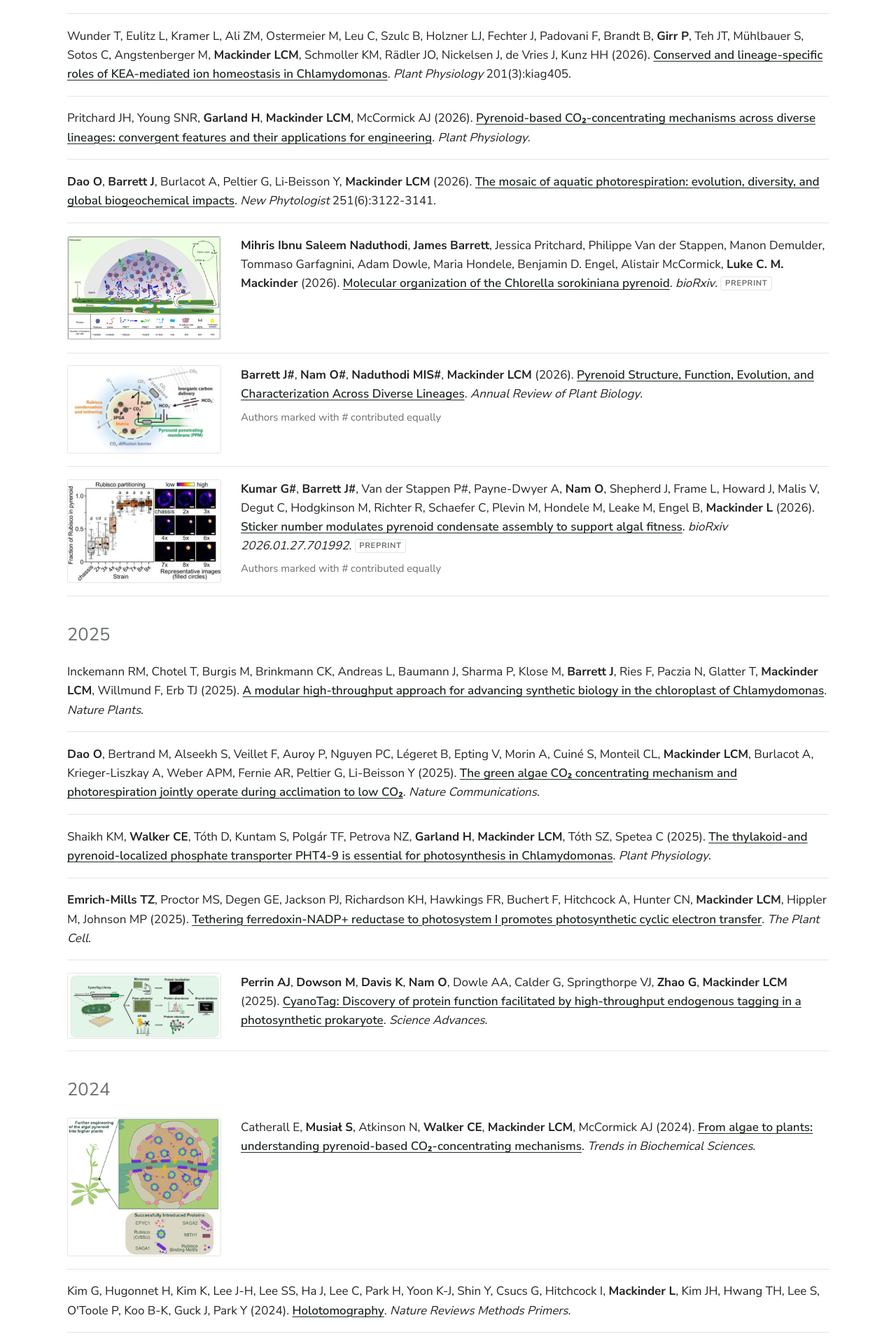
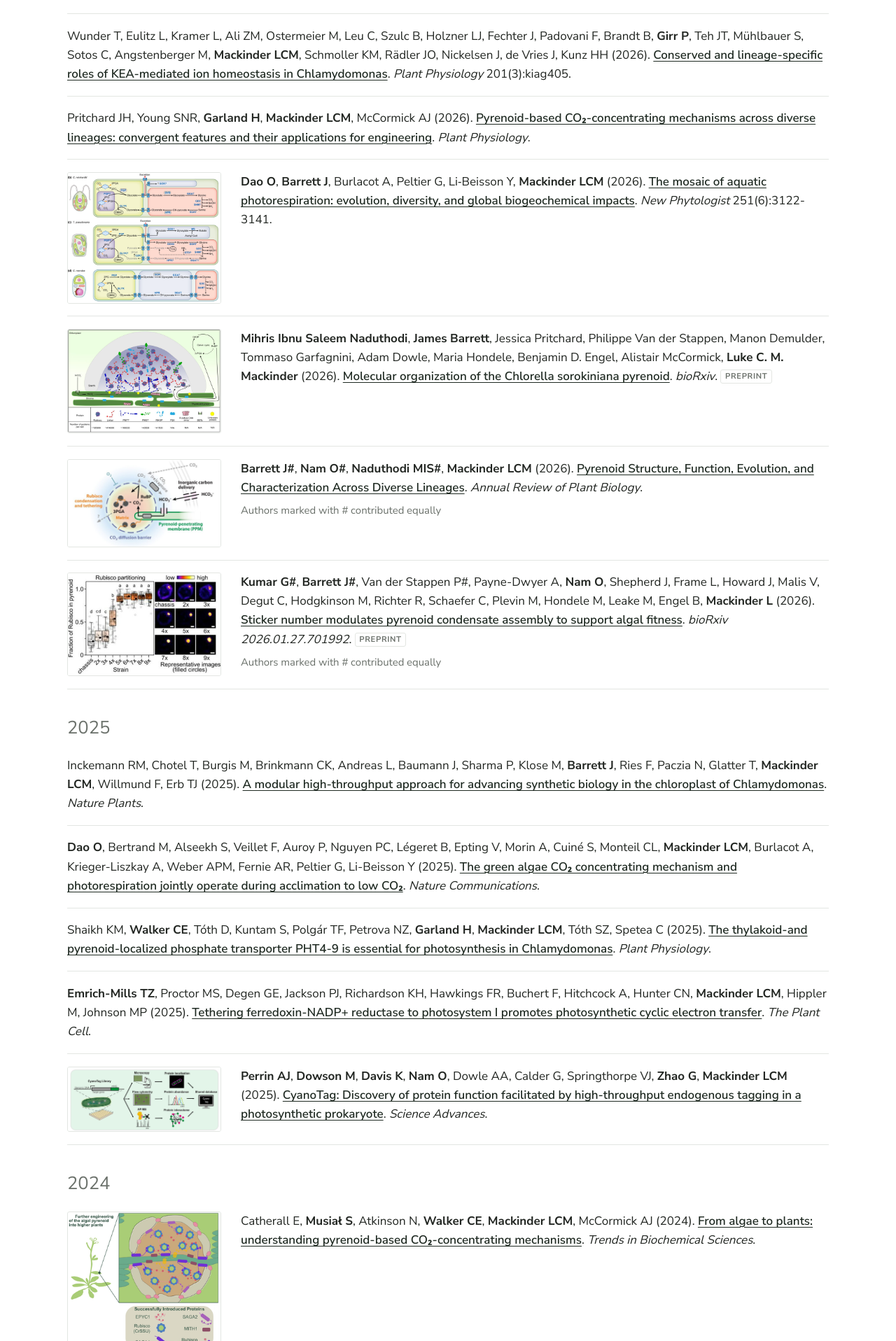
Before and after one commit to mackinderlab/mackinderlab.github.io, a Jekyll site: the page built from publications.html, in a window 1280 px wide. Shown: the part 1203-3119 px from the top of the page at 70% size. Built offline with Jekyll 4.4.1, drawn with Linux system fonts in a browser that asks for light colours.

Commit message:
Update _data/publications.yml (via Pages CMS)

```diff
--- a/_data/publications.yml
+++ b/_data/publications.yml
@@ -69,6 +69,7 @@
   year: 2026
   preprint: false
   hidden: false
+  image: /assets/images/publications/screenshot-2026-10-03-at-154117.png
 - doi: 10.64898/2026.07.17.739135
   title: Molecular organization of the Chlorella sorokiniana pyrenoid
   authors: Mihris Ibnu Saleem Naduthodi, James Barrett, Jessica Pritchard,
```
